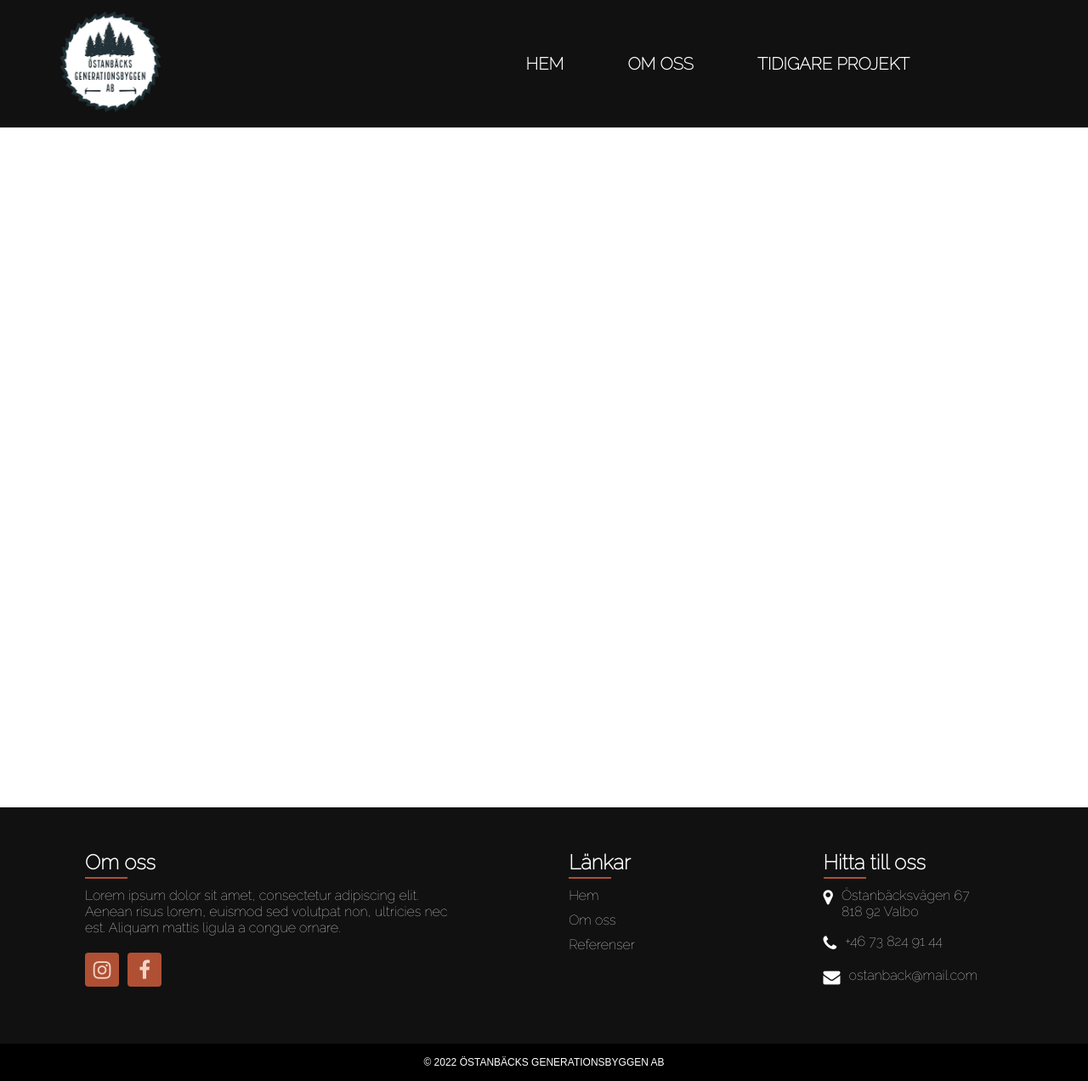
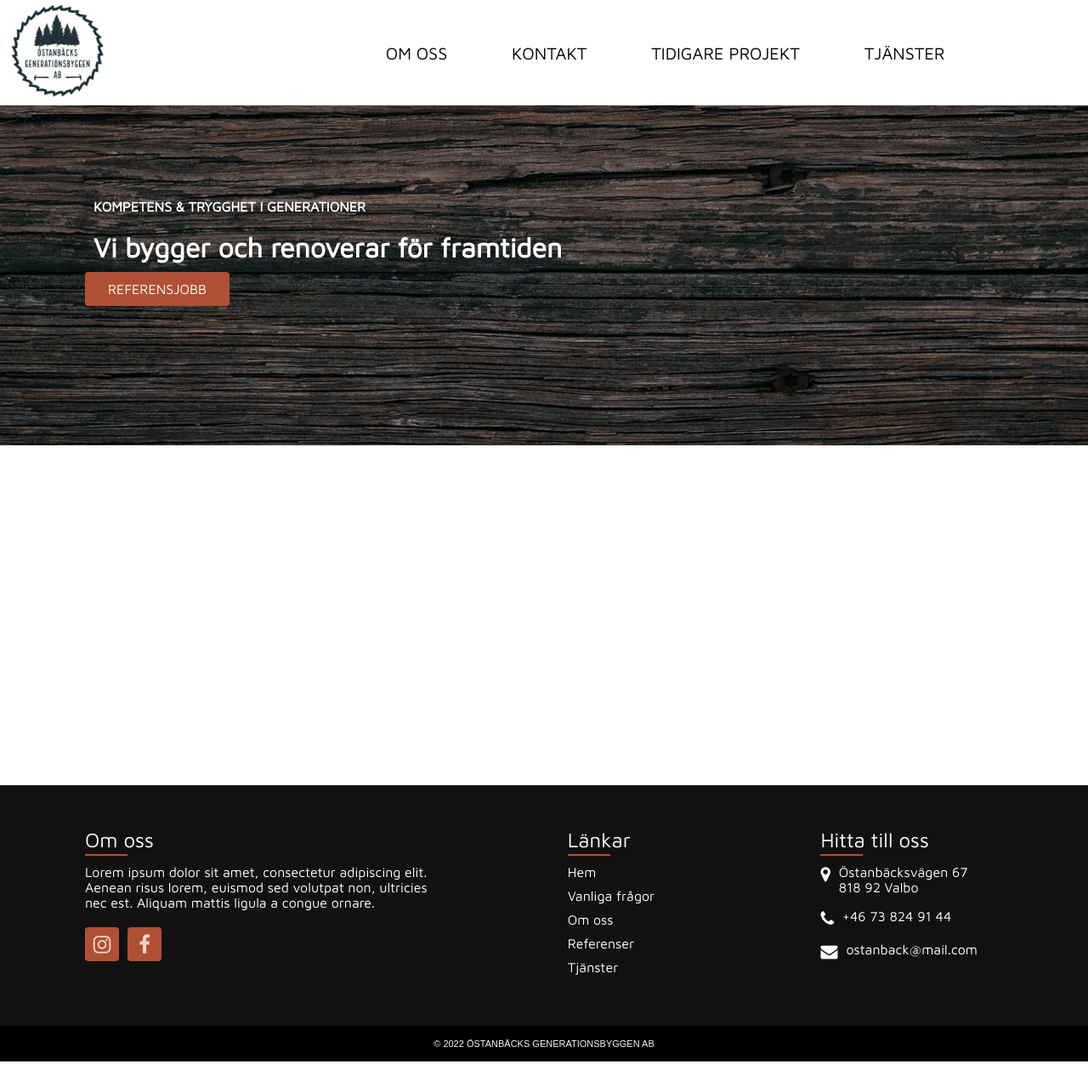
Before and after one commit to amandaheikki/Website, a Django app: page / in a window 1280 px wide. Shown: the whole page at 85% size. After the commit the page ends 1249 px from the top, so only its background shows below. Run offline with Django 4.2, Linux system fonts and the light colour scheme.

Commit message:
header+index+added pages

```diff
--- /dev/null
+++ b/ogb_website/website/static/website/footersheet.css
@@ -0,0 +1,169 @@
+
+/*Css and mediaquieries for global footer*/
+footer{
+    position: relative;
+    width: 100%;
+    height: auto;
+    padding: 50px 100px;
+    background: #111;
+    color: white;
+    display: flex;
+    justify-content: space-between;
+    flex-wrap: wrap;
+}
+
+footer .footer-container{
+    display: flex;
+    justify-content: space-between;
+    flex-wrap: wrap;
+    flex-direction: row;
+}
+
+footer .footer-container .about{
+    margin-right: 30px;
+}
+
+footer .footer-container .about.about-us{
+    width: 40%;
+}
+
+
+#h2-footer{
+    position: relative;
+    color: white;
+    font-weight: 500;
+    margin-bottom: 15px;
+}
+
+#h2-footer::before{
+    content: '';
+    position: absolute;
+    bottom: -5px;
+    left:0;
+    width: 50px;
+    height: 2px;
+    background: var(--darkerbrown);
+
+}
+
+
+.social{
+    margin-top: 20px;
+    display: flex;
+}
+
+.social li{
+    list-style: none;
+}
+.social li a{
+    display: inline-block;
+    width: 40px;
+    height: 40px;
+    background: var(--darkerbrown);
+    color: var(--beige);
+    display: flex;
+    justify-content: center;
+    align-items: center;
+    margin-right: 10px;
+    text-decoration: none;
+    border-radius: 4px;
+    font-size: 24px;
+
+}
+
+.social li a:hover{
+    background-color: var(--brown);
+}
+
+.links{
+    position: relative;
+    width: 15%;
+}
+
+.links ul li {
+   list-style: none;
+}
+
+.links ul li a{
+    color: white;
+    text-decoration: none;
+    margin-bottom: 10px;
+    display: inline-block;
+}
+
+.links ul li a:hover{
+    color: var(--brown);
+}
+
+.contact{
+    margin-right: 0;
+}
+
+.contact .info{
+    position: relative;
+
+}
+
+.contact .info li{
+    display: flex;
+    margin-bottom: 16px;
+}
+
+.contact .info li span:nth-child(1){
+    color: white;
+    font-size: 20px;
+    margin-right: 10px;
+
+}
+
+.contact .info li span{
+    color: white;
+}
+
+.contact .info li a{
+    color: white;
+    text-decoration: none;
+}
+
+.contact .info li a:hover{
+   color: var(--brown);
+}
+
+.copyright{
+    width: 100%;
+    background: black;
+    color: #f5f5f5;
+    text-align: center;
+    padding: 15px 15px;
+    text-transform: uppercase;
+    font-family: Arial, Helvetica, sans-serif;
+    font-size: 11px;
+
+
+
+}
+
+
+@media all and (max-width: 767px){
+    footer .footer-container{
+        flex-direction: column;
+    }
+    footer{
+        padding: 40px;
+    }
+
+    footer .footer-container .about{
+        margin-right: 0;
+        margin-bottom: 40px;
+    }
+
+    footer .footer-container .about .about.about-us, .links, .contact{
+        width: 100%;
+    }
+
+    .copyright {
+        padding: 5px 30px;
+
+    }
+
+}
--- a/ogb_website/website/static/website/navsheet.css
+++ b/ogb_website/website/static/website/navsheet.css
@@ -1,21 +1,22 @@
+
+/*Css and mediaquieries for global header with navbar*/
 
 .logo{
-    height: 160px;
-    padding: 20px 20px;
+    height: 120px;
+    padding: 5px 5px;
     margin-left: -150px;
 
 }
 
 .navbar{
-    background: #111;
-    color: white;
+    background: white;
+    color: black;
     display: flex;
     justify-content: space-around;
     align-items: center;
     font-size: 20px;
-    font-weight: bold;
     width: 100%;
-    height: 150px;
+    /* height: 150px; */
 
 }
 
@@ -32,7 +33,7 @@
 }
 
 .navbar a{
-    color: var(--white);
+    color: black;
     text-decoration: none;
     text-transform: uppercase;
     padding: 10px 25px;
@@ -41,6 +42,7 @@
 
 .navbar a:hover{
     cursor: pointer;
+    color: var(--darkerbrown);
 }
 
 .toggle-bar{
@@ -49,9 +51,11 @@
 .bar{
     width: 30px;
     height: 4px;
-    background-color: white;
+    background-color: var(--blue);
     margin-bottom: 4px;
 }
+
+
 
 @media all and (max-width: 767px){
     .navbar{
@@ -66,17 +70,16 @@
         top:15px
     }
 
+
     .logo{
-
-        padding: 20px 20px;
-        padding: 20px 20px;
+        padding: 5px 5px;
         margin-left: 0;
-
 
     }
 
     .toggle-bar:hover{
         cursor: pointer;
+
     }
 
     .nav-list{
--- a/ogb_website/website/static/website/stylesheet.css
+++ b/ogb_website/website/static/website/stylesheet.css
@@ -1,3 +1,4 @@
+/*Global css*/
 *{
     box-sizing: border-box;
     margin: 0;
@@ -13,8 +14,10 @@
 
 
     /*Fonts*/
-  /*    font-family: 'Poppins', sans-serif;  */
-    font-family: 'Raleway', sans-serif;
+  /*   font-family: 'Poppins', sans-serif;   */
+   /*  font-family: 'Raleway', sans-serif; */
+   font-family: 'Maven Pro', sans-serif;
+
 
 }
 
@@ -33,167 +36,71 @@ main{
 
 }
 
+/*All css for index.html main*/
+.main-container{
 
-footer{
-    position: relative;
+   /*  position: relative; */
     width: 100%;
     height: auto;
-    padding: 50px 100px;
-    background: #111;
-    color: white;
     display: flex;
-    justify-content: space-between;
+    flex-direction: column;
     flex-wrap: wrap;
-}
-
-footer .footer-container{
-    display: flex;
-    justify-content: space-between;
-    flex-wrap: wrap;
-    flex-direction: row;
-}
-
-footer .footer-container .about{
-    margin-right: 30px;
-}
-
-footer .footer-container .about.about-us{
-    width: 40%;
+    background:url("/static/images/testt.jpg");
+    height: 400px;
+    background-position: bottom;
+    align-items: left;
+    padding: 100px 100px;
 }
 
 
-#h2-footer{
-    position: relative;
+.index h1{
+
+    padding: 10px;
     color: white;
-    font-weight: bolder;
-    margin-bottom: 15px;
-}
+    font-weight: 900;
 
-#h2-footer::before{
-    content: '';
-    position: absolute;
-    bottom: -5px;
-    left:0;
-    width: 50px;
-    height: 2px;
-    background: var(--darkerbrown);
 
 }
 
 
-.social{
-    margin-top: 20px;
-    display: flex;
+.index h2{
+
+    color: white;
+    padding: 10px;
+    font-size: 16px;
+    font-weight: 600;
+    text-transform: uppercase;
+
 }
 
-.social li{
-    list-style: none;
-}
-.social li a{
+.reference-button{
+
     display: inline-block;
-    width: 40px;
+    width: 170px;
     height: 40px;
     background: var(--darkerbrown);
-    color: var(--beige);
+    color: white;
     display: flex;
     justify-content: center;
     align-items: center;
     margin-right: 10px;
     text-decoration: none;
     border-radius: 4px;
-    font-size: 24px;
-
+    font-size: 16px;
+    font-weight: 500;
+    text-transform: uppercase;
+    text-align: center;
 }
 
-.social li a:hover{
+.reference-button:hover{
     background-color: var(--brown);
 }
+/* .index h2::before{
+    content: '';
+    position: absolute;
+    top: 135px;
+    width: 150px;
+    height: 3px;
+    background: var(--darkerbrown);
 
-.links{
-    position: relative;
-    width: 15%;
-}
-
-.links ul li {
-   list-style: none;
-}
-
-.links ul li a{
-    color: white;
-    text-decoration: none;
-    margin-bottom: 10px;
-    display: inline-block;
-}
-
-.links ul li a:hover{
-    color: var(--brown);
-}
-
-.contact{
-    margin-right: 0;
-}
-
-.contact .info{
-    position: relative;
-
-}
-
-.contact .info li{
-    display: flex;
-    margin-bottom: 16px;
-}
-
-.contact .info li span:nth-child(1){
-    color: white;
-    font-size: 20px;
-    margin-right: 10px;
-
-}
-
-.contact .info li span{
-    color: white;
-}
-
-.contact .info li a{
-    color: white;
-    text-decoration: none;
-}
-
-.contact .info li a:hover{
-   color: var(--brown);
-}
-
-.copyright{
-    width: 100%;
-    background: black;
-    color:white;
-    text-align: center;
-    padding: 15px 15px;
-    text-transform: uppercase;
-    font-family: Arial, Helvetica, sans-serif;
-    font-size:12px ;
-
-}
-
-@media all and (max-width: 767px){
-    footer .footer-container{
-        flex-direction: column;
-    }
-    footer{
-        padding: 40px;
-    }
-
-    footer .footer-container .about{
-        margin-right: 0;
-        margin-bottom: 40px;
-    }
-
-    footer .footer-container .about .about.about-us, .links, .contact{
-        width: 100%;
-    }
-
-    .copyright{
-        padding: 5px 30px;
-    }
-
-}
+}  */
--- a/ogb_website/website/templates/base.html
+++ b/ogb_website/website/templates/base.html
@@ -7,11 +7,12 @@
     <meta name="viewport" content="width=device-width, initial-scale=1.0">
     <link rel="stylesheet" type="text/css" href="{% static 'website/stylesheet.css' %}">
     <link rel="stylesheet" type="text/css" href="{% static 'website/navsheet.css' %}">
+    <link rel="stylesheet" type="text/css" href="{% static 'website/footersheet.css' %}">
     <link rel="icon" type="icon/png" href="{% static 'images/favicon.ico' %}">
     <link rel="stylesheet" href="https://cdnjs.cloudflare.com/ajax/libs/font-awesome/4.7.0/css/font-awesome.min.css">
     <link rel="preconnect" href="https://fonts.googleapis.com">
     <link rel="preconnect" href="https://fonts.gstatic.com" crossorigin>
-    <link href="https://fonts.googleapis.com/css2?family=Poppins:wght@100&family=Raleway:wght@100&display=swap" rel="stylesheet">
+    <link href="https://fonts.googleapis.com/css2?family=Maven+Pro&family=Poppins:wght@100&family=Raleway:wght@100;500&display=swap" rel="stylesheet">
     <title>Östanbäcks generationsbyggen</title>
 </head>
 <body>
@@ -25,6 +26,7 @@
         }
 </style>  -->
 {% include 'navbar.html' %}
+
 
 <main>
 {% block content %}
--- /dev/null
+++ b/ogb_website/website/templates/faq.html
@@ -0,0 +1,5 @@
+{% extends 'base.html' %}
+
+{% block content %}
+
+{% endblock content %}
--- a/ogb_website/website/templates/footer.html
+++ b/ogb_website/website/templates/footer.html
@@ -18,8 +18,11 @@
          <h2 id="h2-footer">Länkar</h2>
          <ul>
             <li><a href="{% url 'index' %}">Hem</a></li>
+            <li><a href="{% url 'faq' %}">Vanliga frågor</a></li>
             <li><a href="{% url 'about' %}">Om oss</a></li>
             <li><a href="{% url 'references' %}">Referenser</a></li>
+            <li><a href="{% url 'services' %}">Tjänster</a></li>
+
         </ul>
      </div>
     <div class="about contact">
--- a/ogb_website/website/templates/index.html
+++ b/ogb_website/website/templates/index.html
@@ -1,5 +1,21 @@
 {% extends 'base.html' %}
+{% load static %}
+{% block content %}
+<main>
 
-{% block content %}
+    <div class="main-container">
+        <div class="index heading-title">
+         <h2>Kompetens & trygghet i generationer</h2>
 
+        </div>
+        <div class="index heading-text">
+            <h1>Vi bygger och renoverar för framtiden</h1>
+            <a href="{% url 'references' %}" type="button" class="reference-button">Referensjobb</a>
+        </div>
+        <div class="index heading-img">
+            <!-- <img class="heading-image" src="{% static 'images/ex.jpg' %}"> -->
+        </div>
+    </div>
+
+</main>
 {% endblock content %}
--- a/ogb_website/website/templates/navbar.html
+++ b/ogb_website/website/templates/navbar.html
@@ -4,10 +4,10 @@
             <a href="{% url 'index' %}"><img class="logo" src="{% static 'images/logo-small.png' %}" alt=""></a>
         </div>
             <ul class="nav-list" id="navigation-list">
-                <li class="list-item"><a href="{% url 'index' %}">Hem</a></li>
                 <li class="list-item"><a href="{% url 'about' %}">Om oss</a></li>
-               <!--  <li class="list-item"><a href="{% url 'contact' %}">Kontakt</a></li> -->
+                <li class="list-item"><a href="{% url 'contact' %}">Kontakt</a></li>
                 <li class="list-item"><a href="{% url 'references' %}">Tidigare projekt</a></li>
+                <li class="list-item"><a href="{% url 'services' %}">Tjänster</a></li>
             </ul>
             <div class="toggle-bar" id="toggle-btn">
                 <div class="bar"></div>
--- /dev/null
+++ b/ogb_website/website/templates/services.html
@@ -0,0 +1,5 @@
+{% extends 'base.html' %}
+
+{% block content %}
+
+{% endblock content %}
--- a/ogb_website/website/urls.py
+++ b/ogb_website/website/urls.py
@@ -6,5 +6,7 @@ urlpatterns = [
     path('about', views.about, name='about'),
     path('references', views.references, name='references'),
     path('contact', views.contact, name='contact'),
+    path('faq', views.contact, name='faq'),
+    path('services', views.contact, name='services'),
 
 ]
```
Also changed, not shown: ogb_website/website/static/images/background.jpg (deleted), ogb_website/website/static/images/ex.jpg (deleted), ogb_website/website/static/images/icon-insta.png (deleted), ogb_website/website/static/images/icon-phone.png (deleted), ogb_website/website/static/images/one.jpg (deleted), ogb_website/website/static/images/testt.jpg (added).
